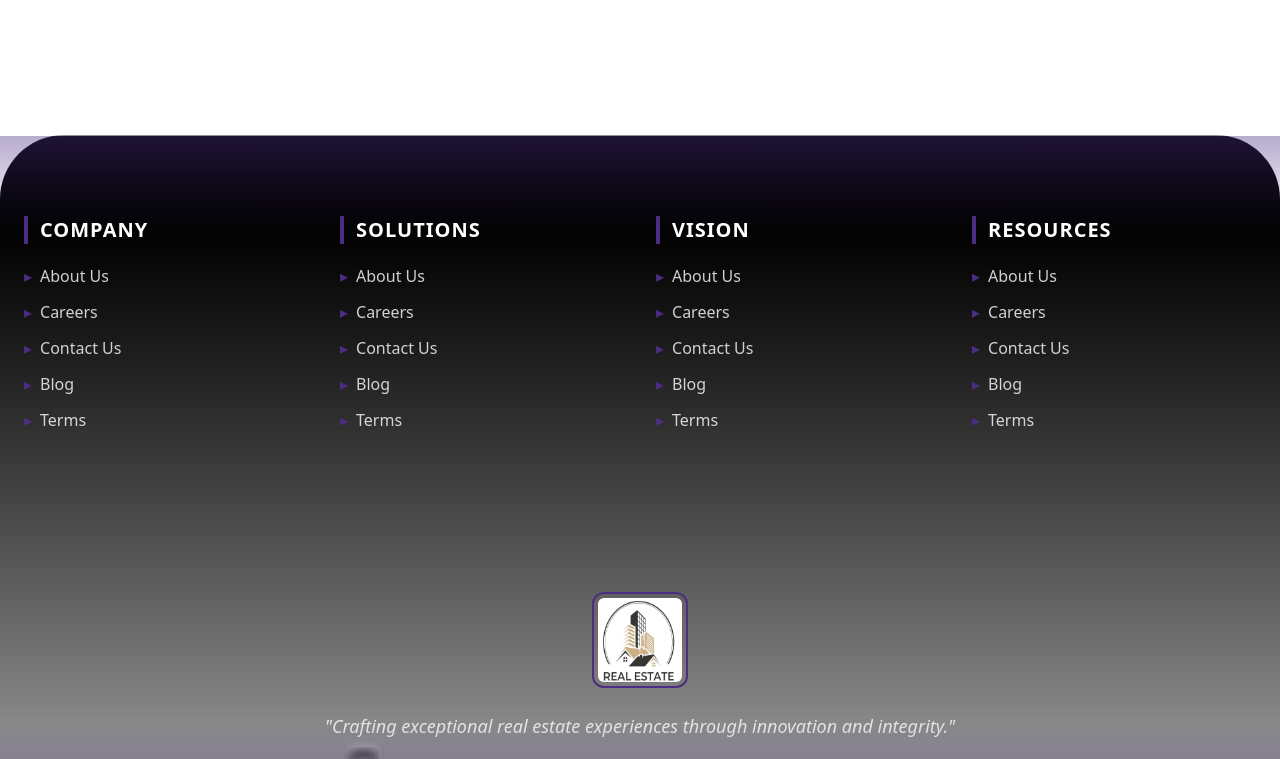
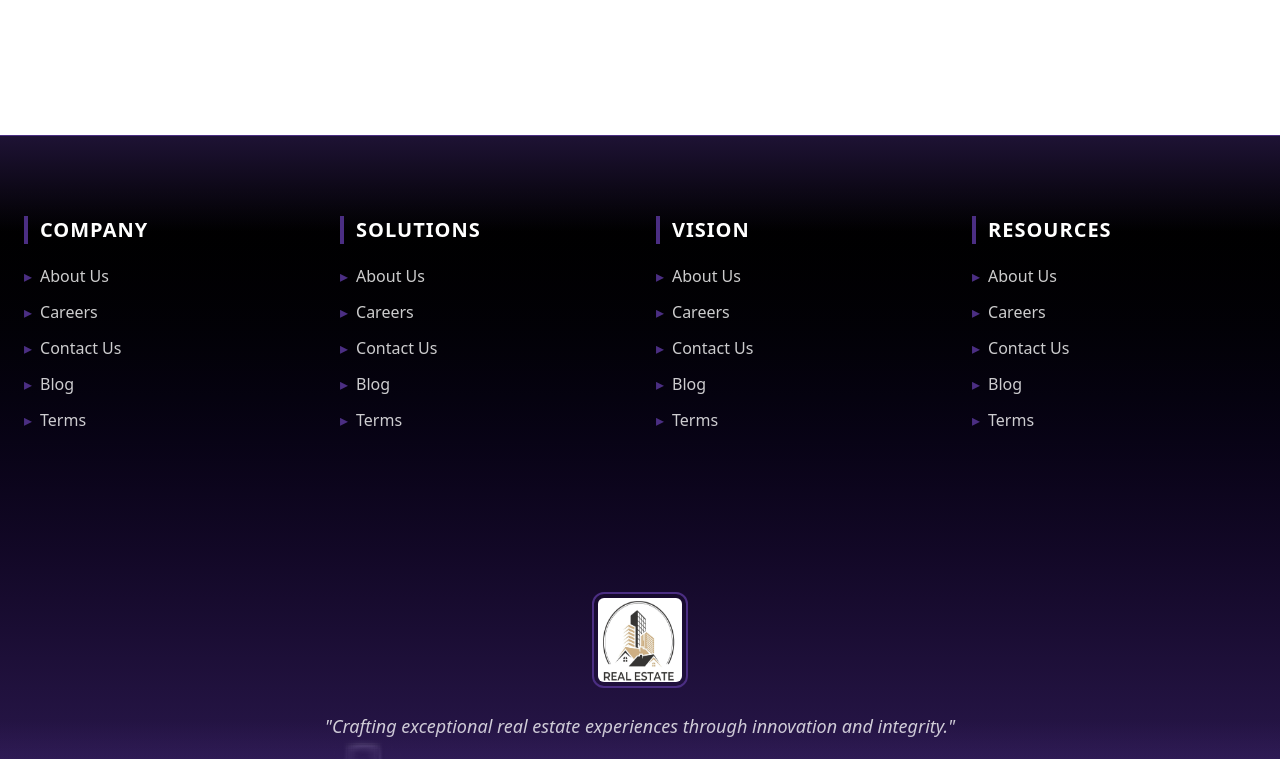
Before and after one commit to rajeev-the/Final_real_Estate, a React (Vite) app: page / in a window 1280 px wide. Shown: the part 2140-2899 px from the top of the page. Built offline with nearby package versions, Linux system fonts and the light colour scheme; no server answers.

Commit message:
update newwww  Frontend

```diff
--- a/src/componets/Footer.jsx
+++ b/src/componets/Footer.jsx
@@ -17,7 +17,7 @@ const Footer = () => {
   ];
 
   return (
-    <div className="relative bg-gradient-to-b from-black to-[white] text-white pt-20 pb-48 px-6 mt-19 rounded-t-[4rem] border-t border-[#1C2B2D]/50">
+    <div className="relative bg-gradient-to-b from-black to-[#4B2E83] text-white pt-20 pb-48 px-6 mt-19  border-t border-[#4B2E83]/50">
       {/* Footer Content */}
       <div className="max-w-7xl mx-auto grid grid-cols-1 md:grid-cols-4 gap-8 mb-40 relative z-10">
         {footerLinks.map((section, index) => (
```
